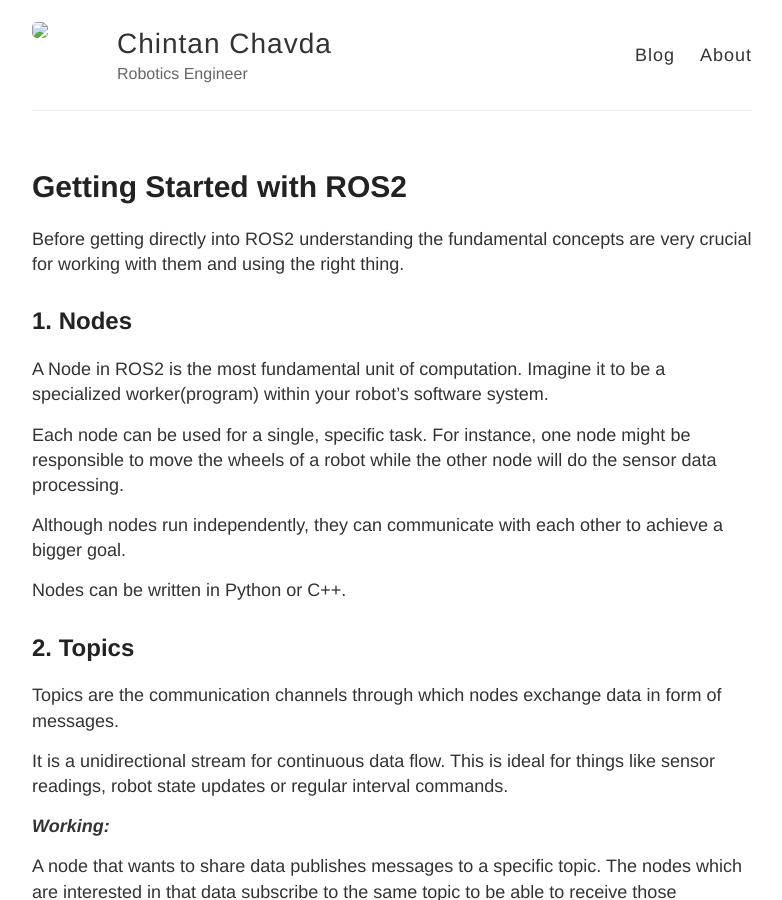
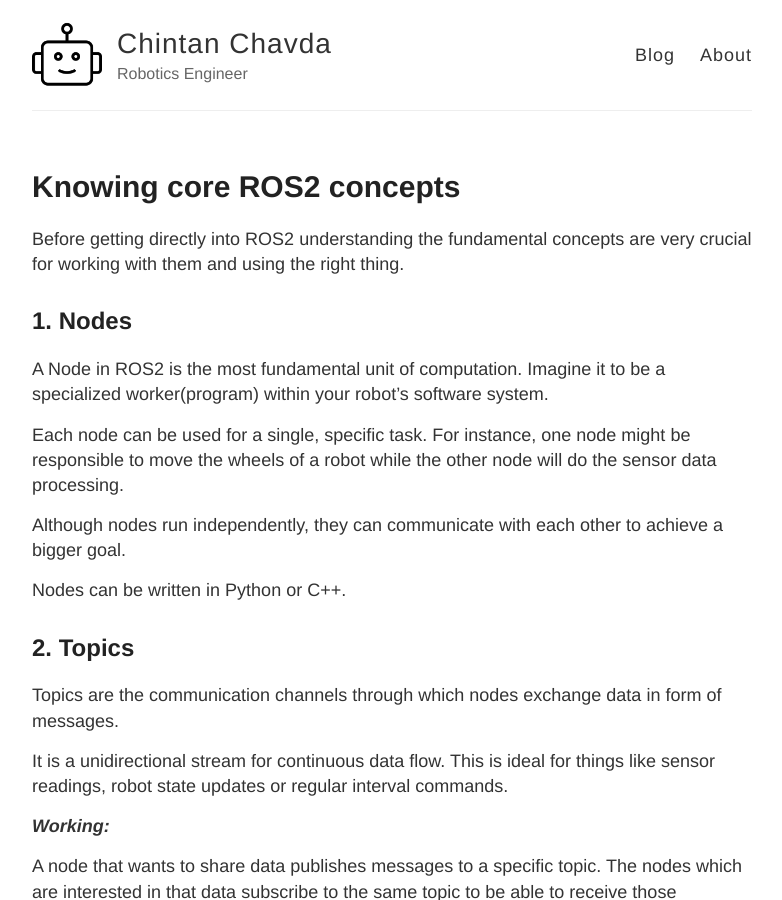
Before and after one commit to Chintan1971/chintan1971.github.io, a Jekyll site: the page built from _posts/2025-06-03-ros2-concepts.md, in a window 1280 px wide and 900 px high. Shown: the whole window, without its empty margins (248-1030 px from the left). Built offline with Jekyll 4.4.1, drawn with Linux system fonts in a browser that asks for light colours.

Commit message:
updated avatar

```diff
--- a/_config.yml
+++ b/_config.yml
@@ -10,7 +10,7 @@ description: Robotics Engineer
 
 # URL of your avatar or profile pic (you could use your GitHub profile pic)
 # avatar: https://raw.githubusercontent.com/barryclark/jekyll-now/master/images/jekyll-logo.png
-avatar: "{{ site.baseurl }}/images/robot.png"
+avatar: "/ros2-blog/images/robot.png"
 #
 # Flags below are optional
 #
--- a/_posts/2025-06-03-ros2-concepts.md
+++ b/_posts/2025-06-03-ros2-concepts.md
@@ -1,6 +1,6 @@
 ---
 layout: post
-title: "Getting Started with ROS2"
+title: "Knowing core ROS2 concepts"
 date: 2025-06-01
 categories: ROS2 beginner
 ---
```
Also changed, not shown: _posts/2025-06-03-ros2-examples.md (+1 -1 lines).
